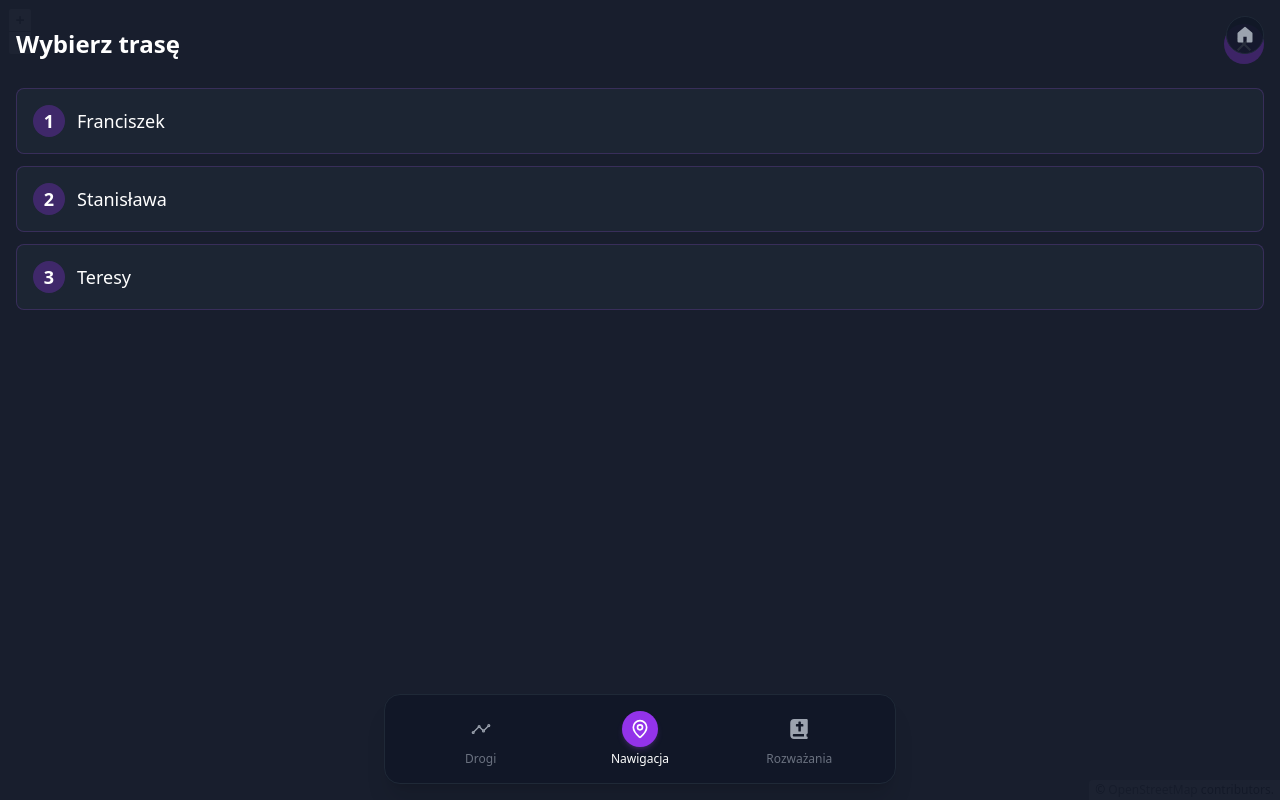
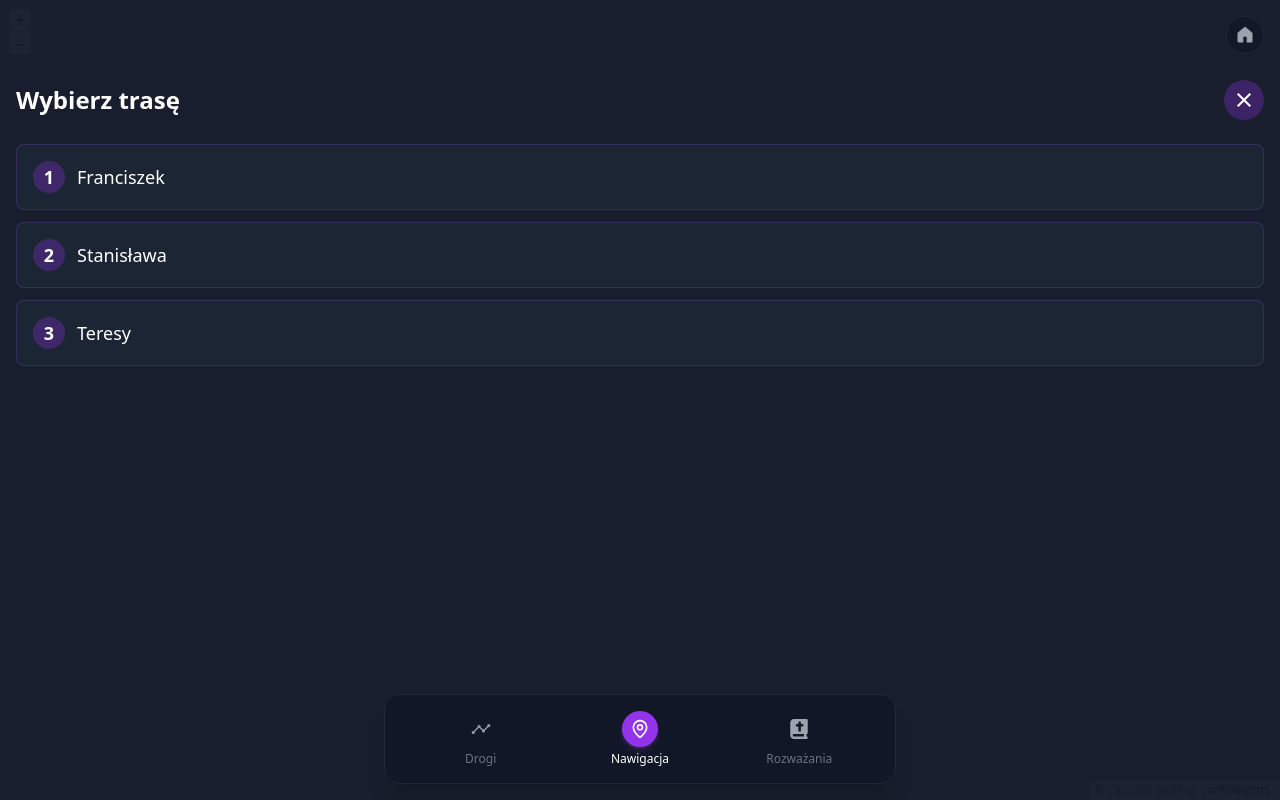
Before and after one commit to AndrzejJanosz/Droga_Krzyzowa, a React (Vite) app: page /nawigacja in a window 1280 px wide. Built offline with nearby package versions, Linux system fonts and the light colour scheme.

Commit message:
gps przesunięcie przycisku

```diff
--- a/src/pages/NavigationPage.jsx
+++ b/src/pages/NavigationPage.jsx
@@ -255,7 +255,7 @@ const NavigationPage = () => {
           isRouteListOpen ? 'top-0 bottom-0' : 'top-0 -translate-y-full h-0'
         }`}
       >
-        <div className="px-4 py-6">
+        <div className="px-4 py-20">
           <div className="flex items-center justify-between mb-6">
             <h1 className="text-2xl font-bold text-white">Wybierz trasę</h1>
             <button
@@ -307,7 +307,7 @@ const NavigationPage = () => {
           </div>
 
           {/* Location tracking button */}
-          <div className="absolute z-10 flex flex-col gap-3 bottom-6 right-6">
+          <div className="absolute z-10 flex flex-col gap-3 bottom-36 right-6">
             <button
               onClick={centerMapOnUser}
               disabled={!userLocation}
```
